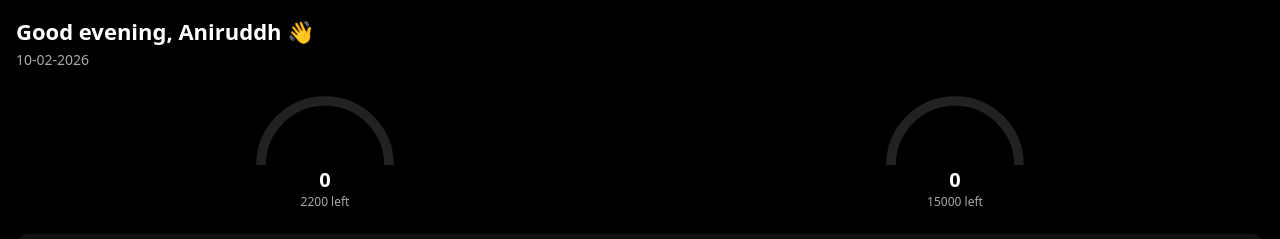
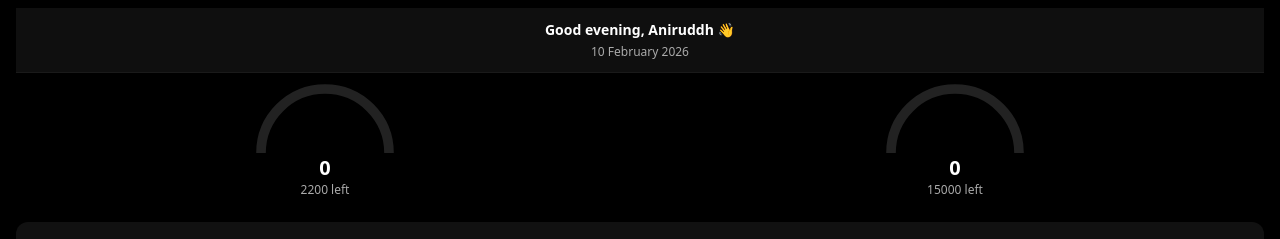
Before and after one commit to aniruddh-c/AniruddhTracker, a plain HTML site: page index.html in a window 1280 px wide. Shown: the top 239 px of the page. Drawn offline with Linux system fonts and the light colour scheme.

Commit message:
Fixed top bars of tabs

```diff
--- a/css/main.css
+++ b/css/main.css
@@ -29,7 +29,8 @@ body {
   flex: 1;
   overflow-y: auto;
   padding: 1rem;
-  padding-bottom: 4.5rem; /* space for bottom nav */
+  padding-top: 0.5rem;
+  padding-bottom: 4.5rem; /* bottom nav */
 }
 
 
@@ -180,3 +181,43 @@ body {
   color: #666;
   font-size: 0.875rem;
 }
+
+/* HEADER OF THE TABS */
+
+/* ---------- APP HEADER ---------- */
+
+.app-header {
+  background: #0f0f0f;
+  padding: 0.75rem 1rem;
+  border-bottom: 1px solid #1a1a1a;
+}
+
+.app-header-content {
+  text-align: center;
+}
+
+.app-header-title {
+  font-size: 0.875rem;
+  letter-spacing: 0.12em;
+  font-weight: 600;
+  color: #fff;
+}
+
+.app-header-subtitle {
+  margin-top: 0.25rem;
+  font-size: 0.75rem;
+  color: #aaa;
+}
+
+.app-header-title {
+  font-size: 0.875rem;
+  letter-spacing: 0.12em;
+  font-weight: 600;
+  color: #fff;
+  text-transform: uppercase;
+}
+
+.app-header-title.no-caps {
+  text-transform: none;
+  letter-spacing: normal;
+}
--- a/js/screens/calories.js
+++ b/js/screens/calories.js
@@ -3,6 +3,7 @@
 import { getState, updateState } from "../state.js";
 import { getAppDayKey } from "../day.js";
 import { navigate } from "../router.js";
+import { renderHeader } from "../ui/header.js";
 
 const DEFAULT_FOODS = {
   breakfast: {
@@ -98,7 +99,7 @@ export function renderCalories() {
   let dayTotal = 0;
   return `
   <section class="calories" data-day-total="${dayTotal}">
-    <h1>Calories</h1>
+    ${renderHeader("Calories")}
     ${renderMeal("breakfast")}
     ${renderMeal("lunch")}
     ${renderMeal("snacks")}
--- a/js/screens/fitness.js
+++ b/js/screens/fitness.js
@@ -2,6 +2,7 @@
 
 import { getState } from "../state.js";
 import { getAppDayKey, formatDateForUI } from "../day.js";
+import { renderHeader } from "../ui/header.js";
 
 /* ---------- GRAPH HELPERS ---------- */
 
@@ -143,7 +144,7 @@ export function renderFitness() {
 
   return `
     <section class="fitness">
-      <h1>Fitness</h1>
+      ${renderHeader("Fitness")}
 
       <!-- STEPS SECTION -->
       <div class="fitness-section">
--- a/js/screens/home.js
+++ b/js/screens/home.js
@@ -4,6 +4,7 @@ import { getState } from "../state.js";
 import { createSemiArc } from "../ui/arcs.js";
 import { formatDateForUI } from "../day.js";
 import { getAppDayKey } from "../day.js";
+import { renderHeader } from "../ui/header.js";
 
 /*
   Default food calories (must match calories.js)
@@ -30,6 +31,16 @@ const DEFAULT_FOOD_CALORIES = {
     Chicken: 250
   }
 };
+
+function formatHeaderDate() {
+  const today = new Date();
+
+  return new Intl.DateTimeFormat("en-GB", {
+    day: "2-digit",
+    month: "long",
+    year: "numeric"
+  }).format(today);
+}
 
 function getGreeting(name) {
   const hour = new Date().getHours();
@@ -129,8 +140,11 @@ export function renderHome() {
 
   return `
     <section class="home">
-      <h1>${getGreeting(state.settings.name)}</h1>
-      <p class="date">${formatDateForUI()}</p>
+      ${renderHeader(
+    getGreeting(state.settings.name),
+    formatHeaderDate(),
+    { noCaps: true }
+  )}
 
       <div class="arc-row">
         ${createSemiArc({
--- a/js/screens/settings.js
+++ b/js/screens/settings.js
@@ -2,13 +2,14 @@
 
 import { getState, updateState } from "../state.js";
 import { getAppDayKey } from "../day.js";
+import { renderHeader } from "../ui/header.js";
 
 export function renderSettings() {
   const state = getState();
 
   return `
     <section class="settings">
-      <h1>Settings</h1>
+      ${renderHeader("Settings")}
 
       <!-- PROFILE -->
       <div class="settings-card">
--- a/js/screens/tracker.js
+++ b/js/screens/tracker.js
@@ -3,6 +3,7 @@
 import { getState } from "../state.js";
 import { getAppDayKey } from "../day.js";
 import { openDayModal } from "../ui/dayModal.js";
+import { renderHeader } from "../ui/header.js";
 
 /* ---------- CONSTANTS ---------- */
 
@@ -150,7 +151,7 @@ export function renderTracker() {
     healthMonth ??= { year: now.getFullYear(), month: now.getMonth() };
   return `
     <section class="tracker">
-      <h1>Tracker</h1>
+      ${renderHeader("Tracker")}
 
       <div class="tracker-section">
         <div class="tracker-title">HABIT TRACKER</div>
--- /dev/null
+++ b/js/ui/header.js
@@ -0,0 +1,20 @@
+// js/ui/header.js
+
+export function renderHeader(title, subtitle = "", options = {}) {
+  const { noCaps = false } = options;
+
+  return `
+    <div class="app-header">
+      <div class="app-header-content">
+        <div class="app-header-title ${noCaps ? "no-caps" : ""}">
+          ${title}
+        </div>
+        ${
+          subtitle
+            ? `<div class="app-header-subtitle">${subtitle}</div>`
+            : ""
+        }
+      </div>
+    </div>
+  `;
+}
```
